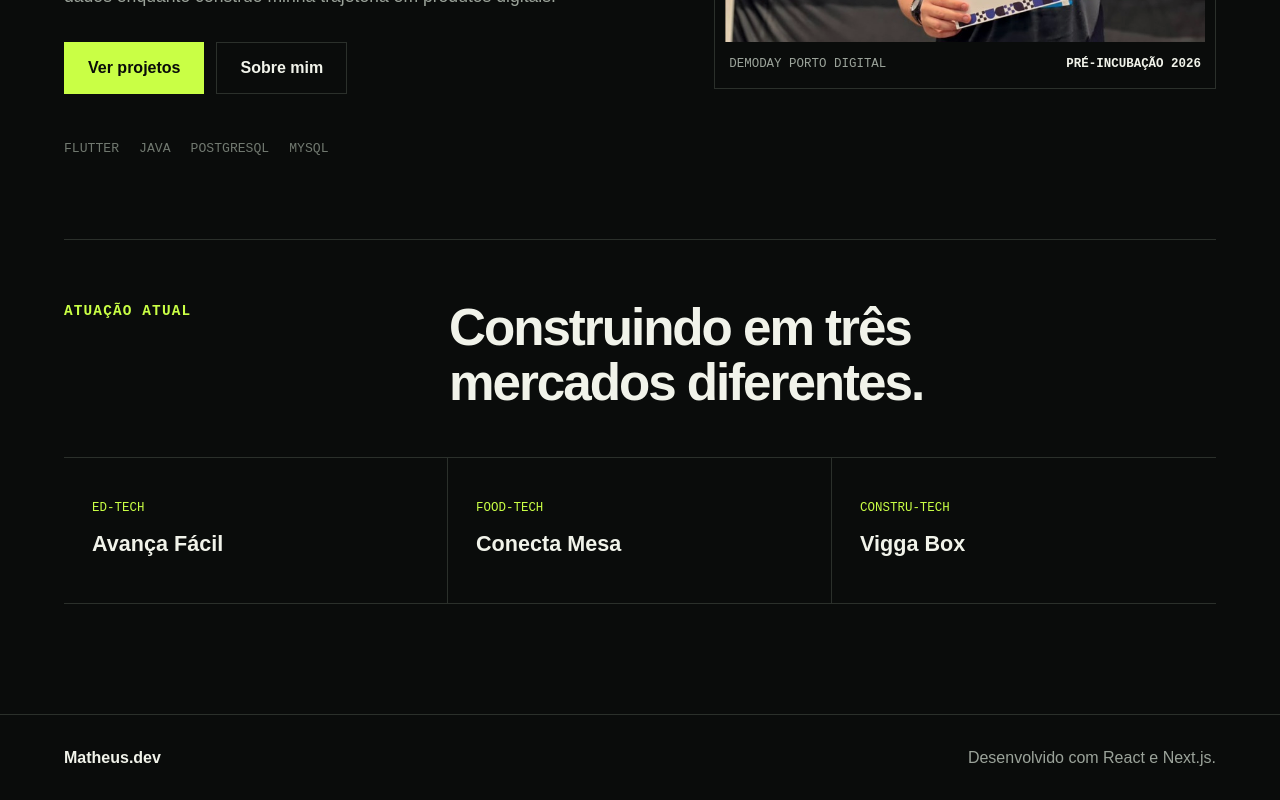
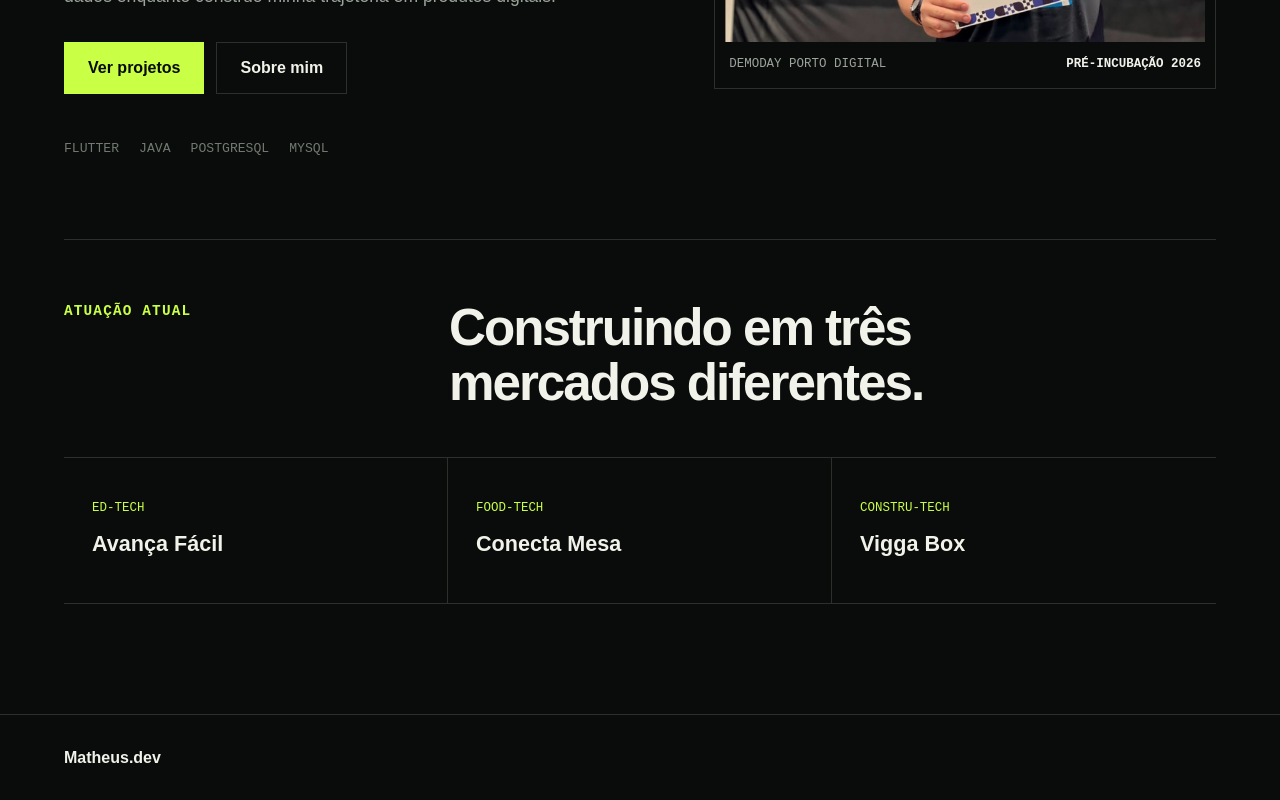
Before and after one commit to MatheusmotaDev/curriculo, a Next.js app: page / in a window 1280 px wide. Shown: the part 574-1374 px from the top of the page. Built offline with nearby package versions, Linux system fonts and the light colour scheme.

Commit message:
style: simplifica o rodape

```diff
--- a/app/globals.css
+++ b/app/globals.css
@@ -512,10 +512,6 @@ nav a:hover {
   color: var(--texto);
 }
 
-.rodape p {
-  margin: 0;
-}
-
 @media (max-width: 900px) {
   .menu {
     padding: 18px 0;
--- a/components/Footer.js
+++ b/components/Footer.js
@@ -3,7 +3,6 @@ export default function Footer() {
     <footer className="rodape">
       <div className="container rodape-conteudo">
         <strong>Matheus.dev</strong>
-        <p>Desenvolvido com React e Next.js.</p>
       </div>
     </footer>
   );
```
